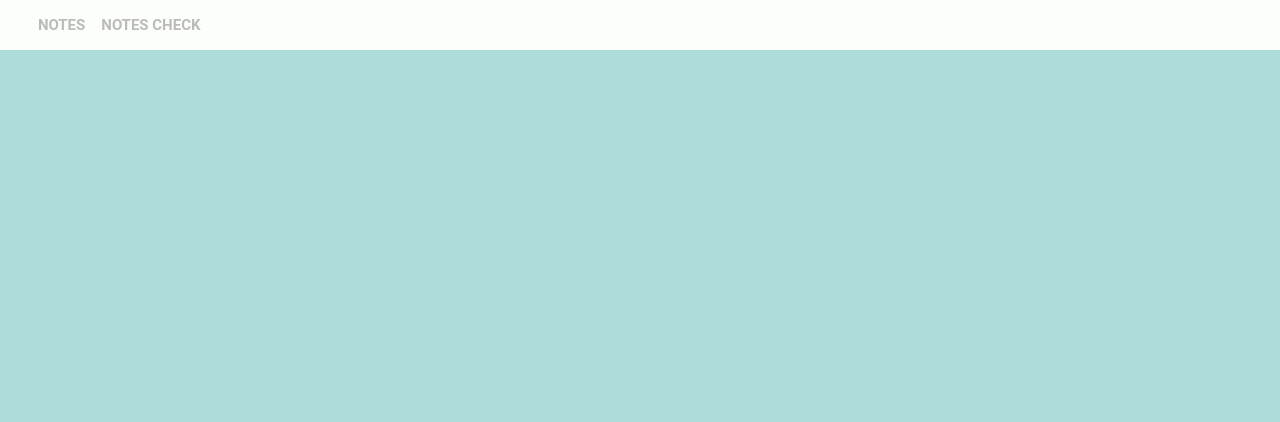
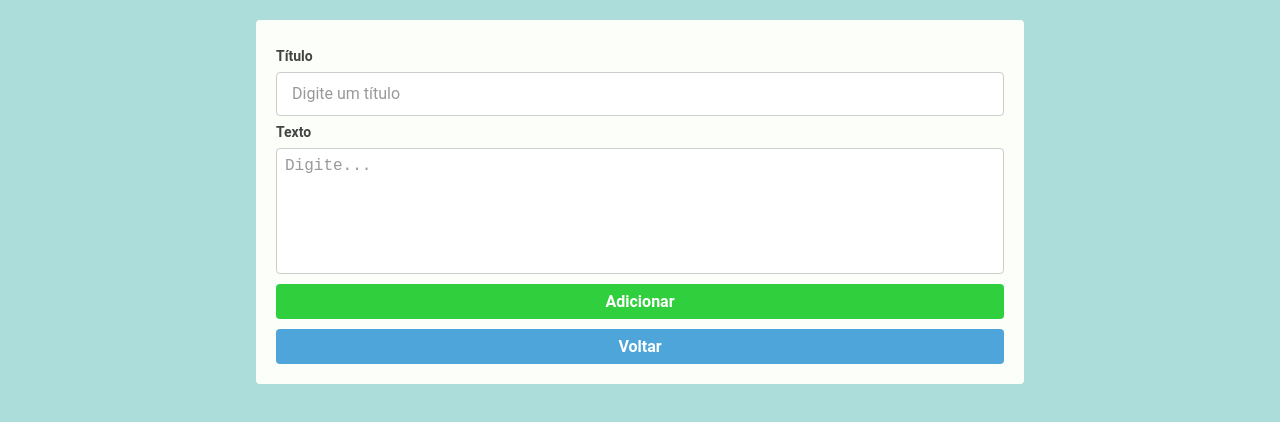
Before and after one commit to netohelvecio/reactnotes, a React (Create React App) app: page /add in a window 1280 px wide. Shown: the top 422 px of the page. Built offline with nearby package versions, Linux system fonts and the light colour scheme.

Commit message:
Estilizando pagina de adicionar note

```diff
--- a/package.json
+++ b/package.json
@@ -12,6 +12,7 @@
     "eslint-plugin-react": "7.14.3",
     "eslint-plugin-react-hooks": "^2.3.0",
     "polished": "^3.4.4",
+    "prop-types": "^15.7.2",
     "react": "^16.12.0",
     "react-dom": "^16.12.0",
     "react-icons": "^3.9.0",
--- a/src/pages/Add/index.js
+++ b/src/pages/Add/index.js
@@ -1,13 +1,31 @@
 import React from 'react';
-
-import Header from '../../components/Header';
+import PropTypes from 'prop-types';
 
 import { Container } from './styles';
 
-export default function Add() {
+export default function Add({ history }) {
+  function navigateBack() {
+    history.push('/');
+  }
+
   return (
     <Container>
-      <Header />
+      <form>
+        <label htmlFor="title">Título</label>
+        <input type="text" id="title" placeholder="Digite um título" />
+
+        <label htmlFor="text">Texto</label>
+        <textarea id="text" cols="30" rows="6" placeholder="Digite..." />
+
+        <button type="submit">Adicionar</button>
+        <button type="button" onClick={navigateBack}>
+          Voltar
+        </button>
+      </form>
     </Container>
   );
 }
+
+Add.propTypes = {
+  history: PropTypes.object.isRequired,
+};
--- a/src/pages/Add/styles.js
+++ b/src/pages/Add/styles.js
@@ -1,3 +1,97 @@
 import styled from 'styled-components';
+import { darken } from 'polished';
 
-export const Container = styled.div``;
+export const Container = styled.div`
+  width: 60%;
+  margin: 20px auto;
+  background: #fbfef9;
+  padding: 20px;
+  border-radius: 4px;
+
+  display: flex;
+  justify-content: center;
+  align-items: center;
+
+  form {
+    display: flex;
+    flex-direction: column;
+    flex: 1;
+
+    label {
+      font-size: 14px;
+      font-weight: bold;
+      color: #444;
+      padding: 8px 0;
+    }
+
+    input {
+      background: #fff;
+      border: 1px solid #ccc;
+      border-radius: 4px;
+      height: 44px;
+      padding: 0 15px;
+
+      &::placeholder {
+        color: #999;
+        font-size: 16px;
+      }
+    }
+
+    textarea {
+      background: #fff;
+      border: 1px solid #ccc;
+      border-radius: 4px;
+      padding: 8px;
+      font-size: 16px;
+      resize: none;
+      min-width: 400px;
+
+      &::placeholder {
+        color: #999;
+        font-size: 16px;
+      }
+    }
+
+    button[type='submit'] {
+      background: #30cf3d;
+      font-weight: bold;
+      color: #fff;
+      border: 0;
+      border-radius: 4px;
+      font-size: 16px;
+      transition: background 0.2s;
+      height: 35px;
+      padding: 0 25px;
+      margin-top: 10px;
+
+      display: flex;
+      justify-content: center;
+      align-items: center;
+
+      &:hover {
+        background: ${darken(0.05, '#30cf3d')};
+      }
+    }
+
+    button[type='button'] {
+      background: #4ea5d9;
+      font-weight: bold;
+      color: #fff;
+      border: 0;
+      border-radius: 4px;
+      font-size: 16px;
+      transition: background 0.2s;
+      height: 35px;
+      padding: 0 25px;
+      margin-top: 10px;
+
+      display: flex;
+      justify-content: center;
+      align-items: center;
+
+      &:hover {
+        background: ${darken(0.05, '#4ea5d9')};
+      }
+    }
+  }
+`;
--- a/src/pages/List/index.js
+++ b/src/pages/List/index.js
@@ -1,18 +1,23 @@
 import React from 'react';
 import { MdAdd, MdModeEdit, MdCheck } from 'react-icons/md';
+import PropTypes from 'prop-types';
 
 import Header from '../../components/Header';
 
 import { Container, Note } from './styles';
 
-export default function List() {
+export default function List({ history }) {
+  function navigateToAdd() {
+    history.push('/add');
+  }
+
   return (
     <>
       <Header />
 
       <Container>
         <header>
-          <button type="button">
+          <button type="button" onClick={navigateToAdd}>
             <MdAdd color="#fff" size={20} /> Criar note
           </button>
         </header>
@@ -82,3 +87,7 @@ export default function List() {
     </>
   );
 }
+
+List.propTypes = {
+  history: PropTypes.object.isRequired,
+};
--- a/src/styles/global.js
+++ b/src/styles/global.js
@@ -14,8 +14,6 @@ export default createGlobalStyle`
   }
 
   html, body, #root {
-    height: 100%;
-    width: 100%;
     background: #ADDDDB;
   }
 
```
Also changed, not shown: .eslintrc.js.
